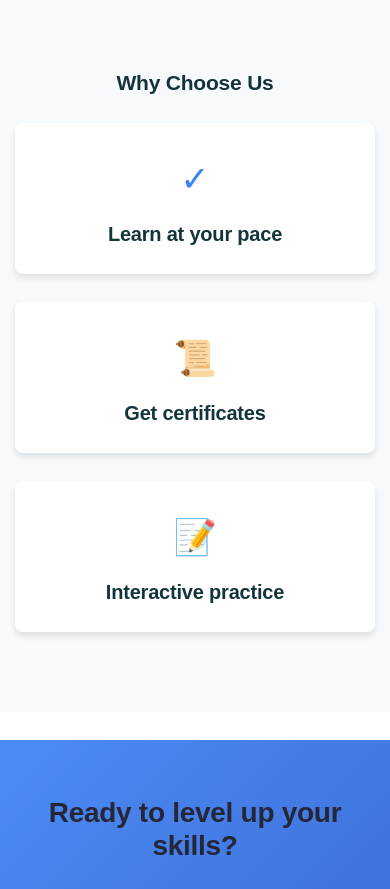
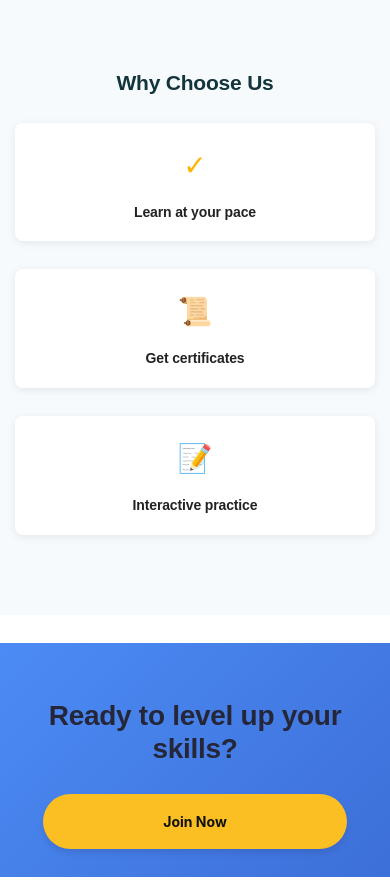
Before and after one commit to SatyamCodes1/codeelevatex-frontend, a React (Create React App) app: page /#home in a window 390 px wide. Shown: the part 1520-2409 px from the top of the page. Built offline with nearby package versions, Linux system fonts and the light colour scheme; no server answers; a web font is replaced by a local one.

Commit message:
Update global.css

```diff
--- a/src/styles/global.css
+++ b/src/styles/global.css
@@ -517,12 +517,47 @@ main {
   border-radius: var(--border-radius);
   box-shadow: var(--box-shadow);
   transition: var(--transition);
-}
-
+  color: #111; /* Make text darker and crisp */
+}
+
+/* Icon styling */
 .feature-icon {
   font-size: 2.5rem;
   margin-bottom: 1rem;
-}
+  color: #ffb400; /* Adds a pop highlight to icon */
+}
+
+/* Hover effect for desktop */
+@media (hover: hover) {
+  .feature:hover {
+    transform: translateY(-5px);
+    box-shadow: 0 6px 16px rgba(0, 0, 0, 0.15);
+  }
+}
+
+/* 📱 Mobile Fixes */
+@media (max-width: 768px) {
+  .feature {
+    padding: 1.5rem;
+    background: #ffffff !important; /* ensure no faded overlay */
+    opacity: 1 !important;
+    box-shadow: 0 2px 8px rgba(0, 0, 0, 0.08); /* softer but visible */
+    color: #000 !important; /* strong contrast */
+  }
+
+  .feature-icon {
+    font-size: 2rem;
+    color: #ffb400 !important;
+  }
+
+  .feature h3 {
+    font-size: 1rem;
+    font-weight: 600;
+    color: #222;
+    opacity: 1 !important;
+  }
+}
+
 
 /* =========================
    CTA
```
